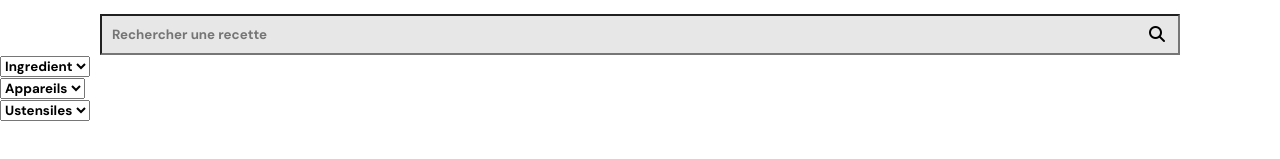
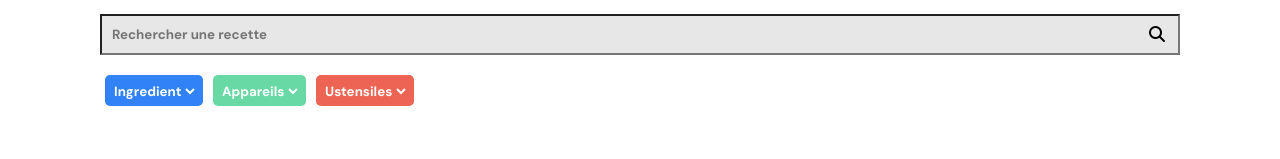
Before and after one commit to TarikMaarijAbdallaoui/Les-petits-plats---Tarik, a plain HTML site: page index.html in a window 1280 px wide. Shown: the part 123-282 px from the top of the page. Drawn offline with Linux system fonts and the light colour scheme.

Commit message:
Modifier le style des éléments de filtre

```diff
--- a/css/style.css
+++ b/css/style.css
@@ -43,3 +43,48 @@ header .logo h2{
       color: #000000;
       cursor: pointer;
 }
+
+.filters {
+      display: flex;
+      justify-content: flex-start;
+      padding: 15px 100px;
+}
+
+.filters .ingredient,
+.filters .appareils,
+.filters .ustensiles {
+      color: white;
+      padding: 5px;
+      border-radius: 5px;
+      margin: 5px;
+}
+
+.ingredient {
+      background-color: #3282F7;
+}
+
+.appareils {
+      background-color: #68d9a4;
+}
+
+.ustensiles {
+      background-color: #ED6454;
+}
+
+.ingredient select {
+      background-color: #3282F7;
+      border: none;
+      color: white;
+}
+
+.appareils select {
+      background-color: #68d9a4;
+      border: none;
+      color: white;
+}
+
+.ustensiles select {
+      background-color: #ED6454;
+      border: none;
+      color: white;
+}
```
